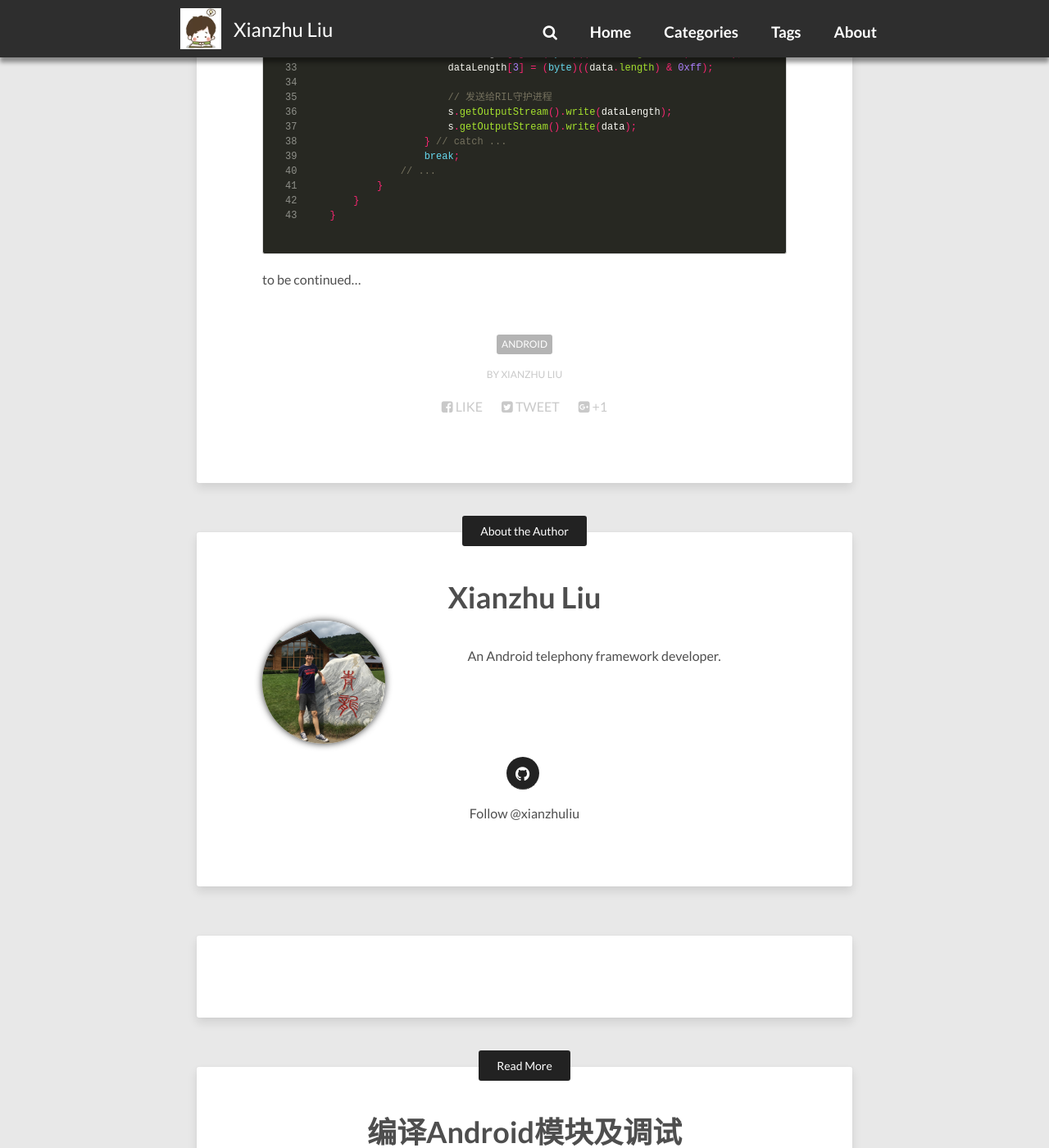
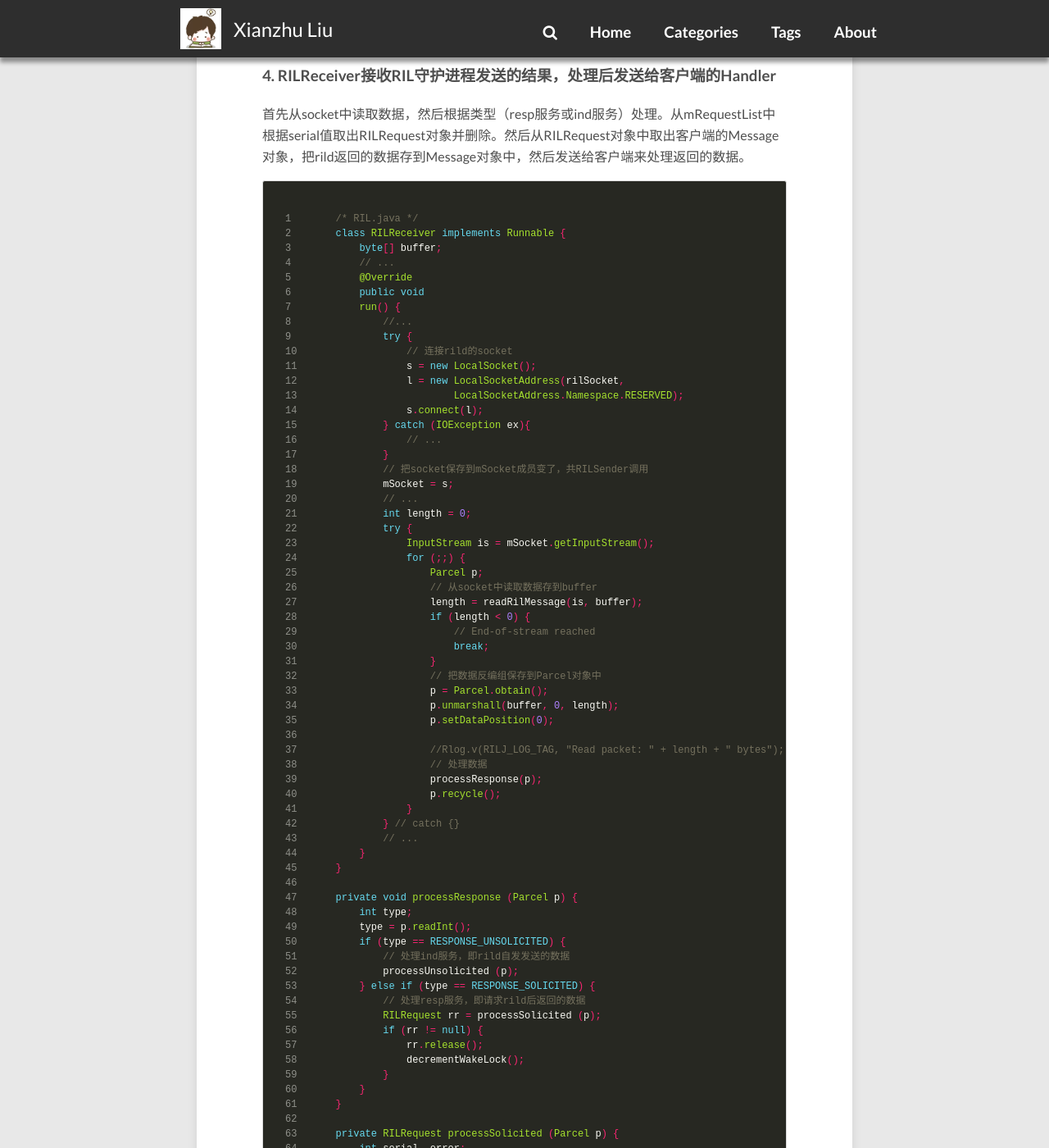
Before and after one commit to xianzhu21/xianzhu21.github.io, a Jekyll site: the page built from _posts/2017-01-01-rilj.md, in a window 1280 px wide and 1400 px high, scrolled down 4999 px. Shown: the whole window at 82% size. Built offline with Jekyll 4.4.1, drawn with Linux system fonts in a browser that asks for light colours; nearby versions of some CDN libraries; comment, search, counter and statistics services are not loaded; some of the changed text lies outside the part shown.

Commit message:
modify rilj.rm
  complete req/resp service
  add a picture of req/resp service

```diff
--- a/_posts/2017-01-01-rilj.md
+++ b/_posts/2017-01-01-rilj.md
@@ -40,25 +40,15 @@
 
 {% highlight java linenos %}
 /* GsmCallTacker.java */
-synchronized Connection dial (String dialString, int clirMode, UUSInfo uusInfo, Bundle intentExtras) throws CallStateException {
+synchronized Connection dial (String dialString, int clirMode, UUSInfo uusInfo, Bundle intentExtras)
+        throws CallStateException {
     // ...
     // 调用CommandInterface对象，即RIL对象的dial()方法
-    mCi.dial(mPendingMO.getAddress(), clirMode, uusInfo, obtainCompleteMessage());
+    // obtainCompleteMessage(EVENT_DIAL_CALL_RESULT)方法是获取
+    // msg.what为EVENT_DIAL_CALL_RESULT的Message对象
+    mCi.dial(mPendingMO.getAddress(), clirMode, uusInfo,
+            obtainCompleteMessage(EVENT_DIAL_CALL_RESULT));
     // ...
-}
-{% endhighlight %}
-
-可以看到传入的参数中有个是obtainCompleteMessage方法的返回值，其实就是返回类型为EVENT_OPERATION_COMPLETE的Message对象。
-
-{% highlight java linenos %}
-/* GsmCallTracker.java */
-private Message obtainCompleteMessage() {
-    return obtainCompleteMessage(EVENT_OPERATION_COMPLETE);
-}
-
-private Message obtainCompleteMessage(int what) {
-    // ...
-    return obtainMessage(what);
 }
 {% endhighlight %}
 
@@ -155,7 +145,6 @@
 
 RILSender接收RIL发送的Message对象后在handleMessage方法中处理RILRequest对象，然后利用RILReceiver创建的LocalSocket对象把RIL req数据发送给RIL守护进程。
 
-
 {% highlight java linenos %}
 /* RIL.java */
 class RILSender extends Handler implements Runnable {
@@ -202,5 +191,143 @@
 }
 {% endhighlight %}
 
+### 4. RILReceiver接收RIL守护进程发送的结果，处理后发送给客户端的Handler
+
+首先从socket中读取数据，然后根据类型（resp服务或ind服务）处理。从mRequestList中根据serial值取出RILRequest对象并删除。然后从RILRequest对象中取出客户端的Message对象，把rild返回的数据存到Message对象中，然后发送给客户端来处理返回的数据。
+
+{% highlight java linenos %}
+/* RIL.java */
+class RILReceiver implements Runnable {
+    byte[] buffer;
+    // ...
+    @Override
+    public void
+    run() {
+        //...
+        try {
+            // 连接rild的socket
+            s = new LocalSocket();
+            l = new LocalSocketAddress(rilSocket,
+                    LocalSocketAddress.Namespace.RESERVED);
+            s.connect(l);
+        } catch (IOException ex){
+            // ...
+        }
+        // 把socket保存到mSocket成员变了，共RILSender调用
+        mSocket = s;
+        // ...
+        int length = 0;
+        try {
+            InputStream is = mSocket.getInputStream();
+            for (;;) {
+                Parcel p;
+                // 从socket中读取数据存到buffer
+                length = readRilMessage(is, buffer);
+                if (length < 0) {
+                    // End-of-stream reached
+                    break;
+                }
+                // 把数据反编组保存到Parcel对象中
+                p = Parcel.obtain();
+                p.unmarshall(buffer, 0, length);
+                p.setDataPosition(0);
+
+                //Rlog.v(RILJ_LOG_TAG, "Read packet: " + length + " bytes");
+                // 处理数据
+                processResponse(p);
+                p.recycle();
+            }
+        } // catch {}
+        // ...
+    }
+}
+
+private void processResponse (Parcel p) {
+    int type;
+    type = p.readInt();
+    if (type == RESPONSE_UNSOLICITED) {
+        // 处理ind服务，即rild自发发送的数据
+        processUnsolicited (p);
+    } else if (type == RESPONSE_SOLICITED) {
+        // 处理resp服务，即请求rild后返回的数据
+        RILRequest rr = processSolicited (p);
+        if (rr != null) {
+            rr.release();
+            decrementWakeLock();
+        }
+    }
+}
+
+private RILRequest processSolicited (Parcel p) {
+    int serial, error;
+    boolean found = false;
+
+    serial = p.readInt();
+    error = p.readInt();
+
+    RILRequest rr;
+    // 在mRequestList中取出RILRequest对象，然后删除
+    rr = findAndRemoveRequestFromList(serial);
+    // ...
+    if (error == 0 || p.dataAvail() > 0) {
+        try {switch (rr.mRequest) {
+        // ...
+        // responseVoid方法中直接返回null
+        case RIL_REQUEST_DIAL: ret =  responseVoid(p); break;
+        // ...
+        }} // catch {}
+    }
+    // ...
+    if (error == 0) {
+        if (rr.mResult != null) {
+            // 处理RILRequest对象的数据
+            // 用AsyncResult对象包一下m.obj和ret然后再赋给m.obj
+            /*
+            public static AsyncResult
+            forMessage(Message m, Object r, Throwable ex) {
+                AsyncResult ret;
+                ret = new AsyncResult (m.obj, r, ex);
+                m.obj = ret;
+                return ret;}
+            */
+            AsyncResult.forMessage(rr.mResult, ret, null);
+            // 发送给客户端的Handler对象来处理
+            rr.mResult.sendToTarget();
+        }
+    }
+    return rr;
+}
+{% endhighlight %}
+
+### 5. 客户端的Handler对象根据Message对象类型处理结果
+
+GsmCallTracker对象处理返回的Message对象
+
+{% highlight java linenos %}
+/* GsmCallTracker.java */
+@Override
+public void handleMessage (Message msg) {
+    AsyncResult ar;
+    // ...
+    switch (msg.what) {
+        // ...
+        case EVENT_DIAL_CALL_RESULT:
+            ar = (AsyncResult) msg.obj;
+            if (ar.exception != null) {
+                log("dial call failed!!");
+                mHelper.PendingHangupRequestUpdate();
+            }
+            operationComplete();
+        break;
+        // ...
+    }
+}
+{% endhighlight %}
+
+RILJ的req/resp服务的整个流程如下图所示。
+<figure>
+    <a href="/images/RIL_req_resp.png"><img src="/images/RIL_req_resp.png" alt="RIL req/resp"></a>
+    <figcaption>RIL req/resp service</figcaption>
+</figure>
 
 to be continued...
```
Also changed, not shown: images/RIL_req_resp.png (added).
